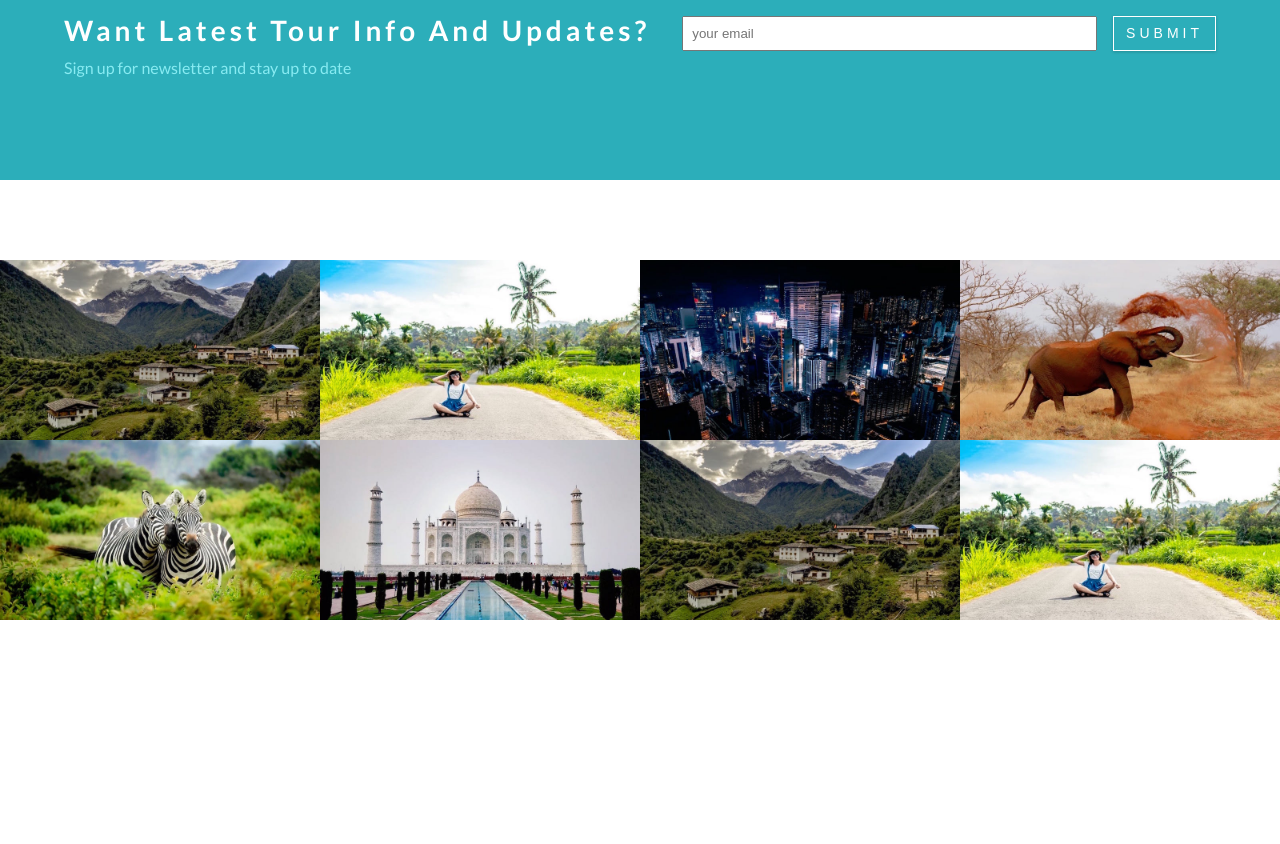
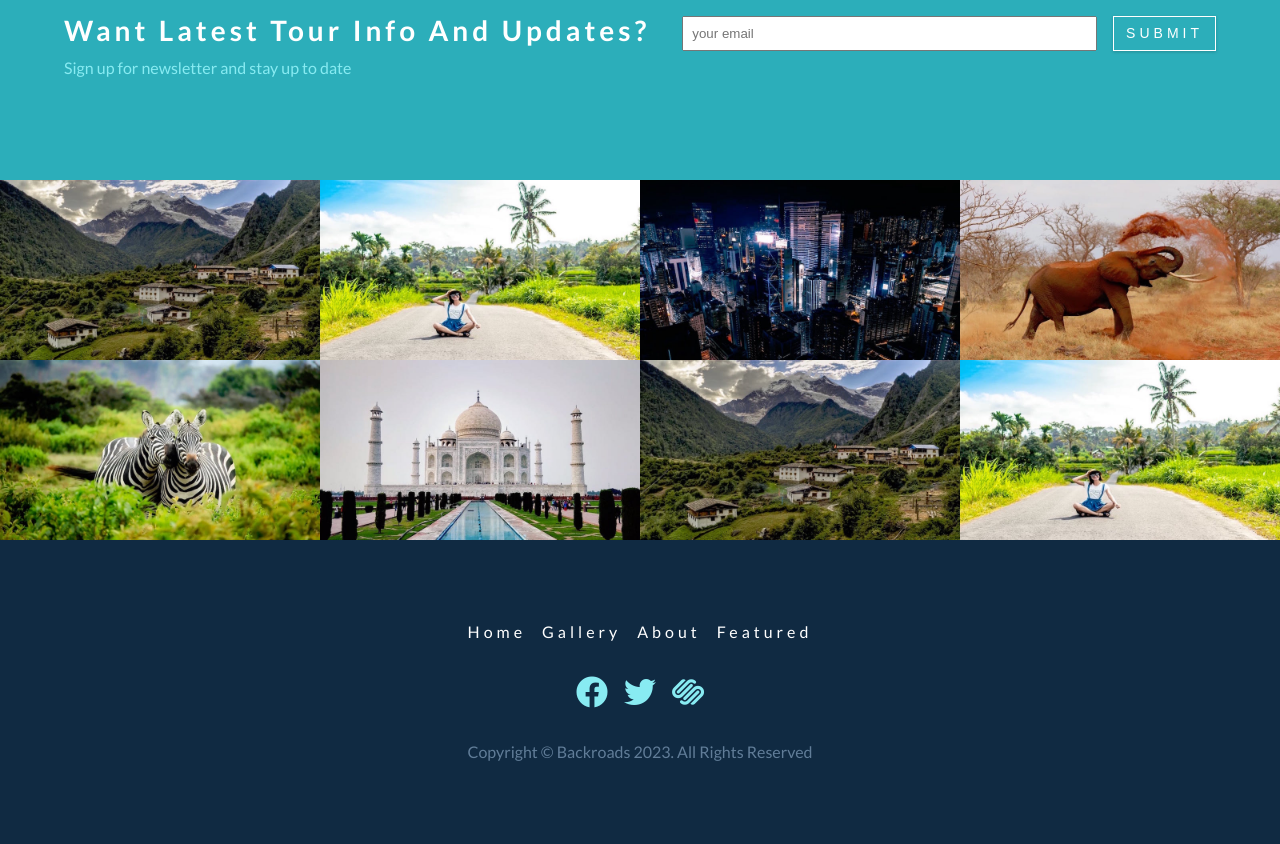
Before and after one commit to aadilmallick/backroads, a website: page index.html in a window 1280 px wide. Shown: the part 3253-4097 px from the top of the page. Before the commit the page ends 3953 px from the top, so only its background shows below. Drawn offline with Linux system fonts and the light colour scheme.

Commit message:
add footer

```diff
--- a/index.html
+++ b/index.html
@@ -287,7 +287,34 @@
     <!-- end of gallery  -->
 
     <!-- footer -->
-
+    <footer>
+      <ul class="footer-links">
+        <li><a href="#" class="footer-link">Home</a></li>
+        <li><a href="#gallery" class="footer-link">gallery</a></li>
+        <li><a href="#about" class="footer-link">about</a></li>
+        <li><a href="#featured" class="footer-link">featured</a></li>
+      </ul>
+      <ul class="footer-icons">
+        <li>
+          <a href="https://www.facebook.com" class="footer-icon"
+            ><i class="fab fa-facebook"></i
+          ></a>
+        </li>
+        <li>
+          <a href="https://www.twitter.com" class="footer-icon"
+            ><i class="fab fa-twitter"></i
+          ></a>
+        </li>
+        <li>
+          <a href="https://www.facebook.com" class="footer-icon"
+            ><i class="fab fa-squarespace"></i
+          ></a>
+        </li>
+      </ul>
+      <p class="copyright">
+        copyright &copy; backroads <span id="date"></span>. all rights reserved
+      </p>
+    </footer>
     <!-- js -->
     <script src="./js/app.js"></script>
   </body>
--- a/sass/styles.scss
+++ b/sass/styles.scss
@@ -87,6 +87,7 @@ ul {
 a {
   text-decoration: none;
 }
+
 img {
   width: 100%;
   display: block;
@@ -187,6 +188,8 @@ p {
 
 section {
   padding: 5rem 0;
+}
+
 .section-title {
   text-align: center;
   margin-bottom: 4rem;
@@ -194,7 +197,6 @@ section {
     text-transform: uppercase;
     span {
       color: var(--clr-primary-5);
-      }
     }
   }
 }
@@ -495,6 +497,7 @@ Gallery
 */
 
 #gallery {
+  padding: 0;
   .gallery-center {
     display: grid;
     grid-template-columns: 1fr;
@@ -549,3 +552,42 @@ Gallery
 Footer
 ===============
 */
+
+footer {
+  background-color: var(--clr-grey-1);
+  text-align: center;
+  padding: 5rem 2rem;
+
+  .copyright {
+    margin: 0;
+    text-transform: capitalize;
+  }
+
+  .footer-links,
+  .footer-icons {
+    display: flex;
+    justify-content: center;
+    flex-wrap: wrap;
+    margin-bottom: 1.5rem;
+    gap: 1rem;
+  }
+
+  .footer-link {
+    color: var(--clr-white);
+    text-transform: capitalize;
+    letter-spacing: var(--spacing);
+    transition: var(--transition);
+    &:hover {
+      color: var(--clr-primary-5);
+    }
+  }
+
+  .footer-icon {
+    color: var(--clr-primary-8);
+    font-size: 2rem;
+    transition: var(--transition);
+    &:hover {
+      color: var(--clr-primary-5);
+    }
+  }
+}
```
Also changed, not shown: css/styles.css, 1 other file. Lines whose indentation alone changed are shown as unchanged.
